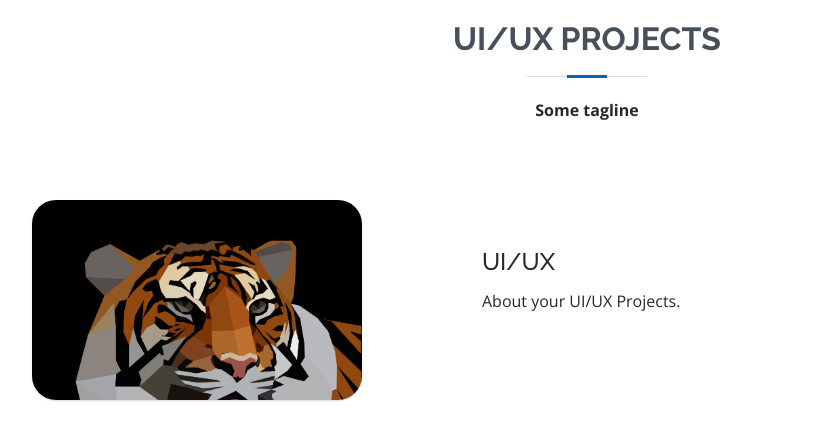
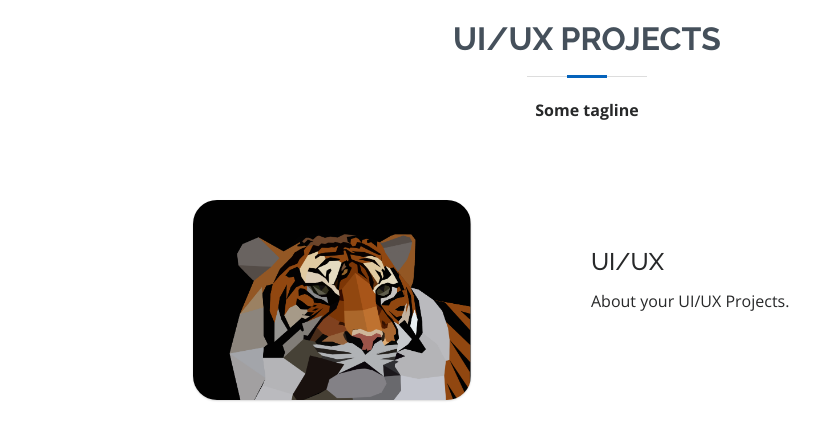
Before and after one commit to srinidhibhat45/srinidhi-bhat-portfolio, a PHP site: page /uiux.html in a window 1280 px wide. Shown: the part 92-529 px from the top of the page, without its empty margins (53-873 px from the left). Run offline with PHP 8.4, Linux system fonts and the light colour scheme; some libraries are stand-ins or nearby versions.

Commit message:
centered cards

```diff
--- a/assets/css/style.css
+++ b/assets/css/style.css
@@ -8,6 +8,18 @@
 //Bootstrap Overrides
 .card {
   border: none;
+}
+
+@media screen and (min-width:1025px) {
+.cont{
+  margin-left: 18%;
+}
+}
+
+@media (min-width:961px), (min-width:641px){
+.cont{
+  margin-left: 13%;
+}
 }
 
 .card-img-body{
@@ -93,10 +105,14 @@
 
 @media only screen and (max-width: 576px){
   .card-img-body{
-    height: 170px !important;
+    height: 160px !important;
+    width: 100%;
   }
   .graph{
     margin-right: 0px !important;
+  }
+  .cont{
+    margin-left: 0;
   }
 }
 
--- a/uiux.html
+++ b/uiux.html
@@ -49,7 +49,7 @@
         <b>Some tagline</b>
     </div>
 
-    <div class="container">
+    <div class="cont d-flex justify-content-center align-items-center">
         <div class="card-group vgr-cards">
 
           <div class="card border-0" data-aos="fade-up">
@@ -67,7 +67,7 @@
           <div class="card border-0" data-aos="fade-up">
             <div class="card-img-body">
             <a href="figma-link">
-              <img class="card-img" src="https://cdn.pixabay.com/photo/2015/10/04/17/48/mobile-971480_1280.jpg"></div>
+              <img class="card-img" src="/assets/img/absract/abstract3.png"></div>
             </a>
             <div class="card-body mt-5">
               <h4 class="card-title">UI/UX</h4>
@@ -78,7 +78,7 @@
           <div class="card border-0" data-aos="fade-up">
             <div class="card-img-body">
             <a href="figma-link">
-              <img class="card-img" src="https://cdn.pixabay.com/photo/2016/10/16/16/33/dual-screen-1745705_1280.png"></div>
+              <img class="card-img" src="/assets/img/absract/abstract4.png"></div>
             </a>
             <div class="card-body mt-5">
               <h4 class="card-title">UI/UX Projects</h4>
```
